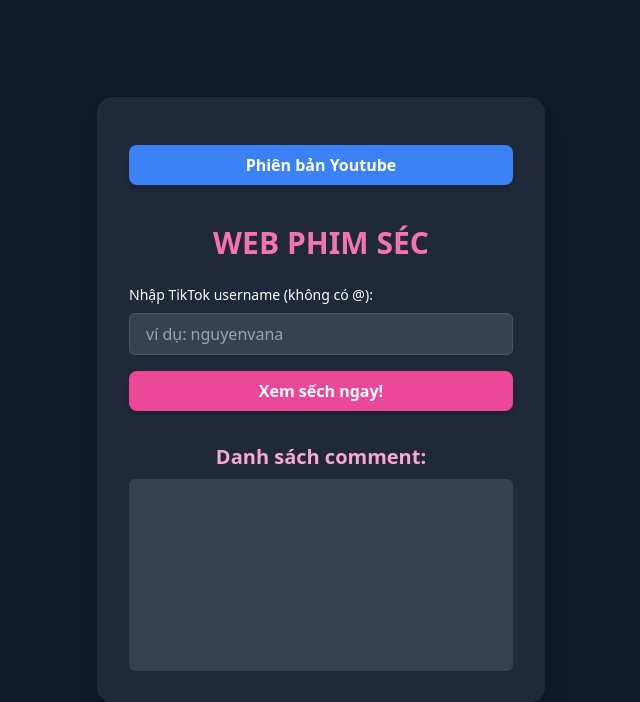
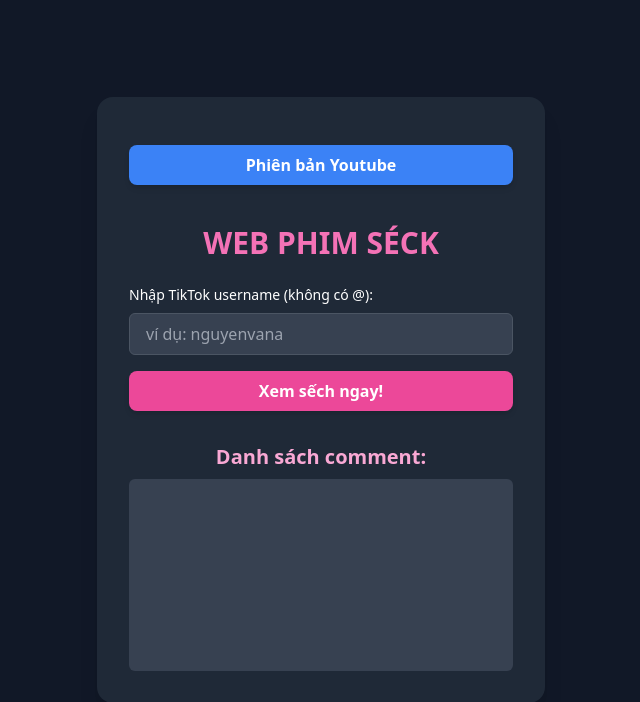
Before and after one commit to truong-vip-pro-max-ultra/tiktok-readcomment, a Flask app: page / in a window 1280 px wide. Shown: the top 702 px of the page, without its empty margins (319-959 px from the left). Run offline with Flask 3, Linux system fonts and the light colour scheme; some libraries are stand-ins or nearby versions.

Commit message:
add title

```diff
--- a/app.py
+++ b/app.py
@@ -12,8 +12,6 @@ audio_dir_tiktok = "audio_files_tiktok"
 audio_dir_youtube = "audio_files_youtube"
 os.makedirs(audio_dir_tiktok, exist_ok=True)
 os.makedirs(audio_dir_youtube, exist_ok=True)
-
-
 
 @app.route("/")
 def index():
--- a/templates/tiktok.html
+++ b/templates/tiktok.html
@@ -12,7 +12,7 @@
                 Phiên bản Youtube
             </button>
 
-            <h1 class="text-3xl font-bold mb-6 text-pink-400">WEB PHIM SÉC</h1>
+            <h1 class="text-3xl font-bold mb-6 text-pink-400">WEB PHIM SÉCK</h1>
 
             <label for="username" class="block text-left text-sm mb-2">Nhập TikTok username (không có @):</label>
             <input type="text" id="username" class="w-full px-4 py-2 rounded-md border border-gray-600 bg-gray-700 text-white focus:outline-none focus:ring-2 focus:ring-pink-500" placeholder="ví dụ: nguyenvana" />
```
